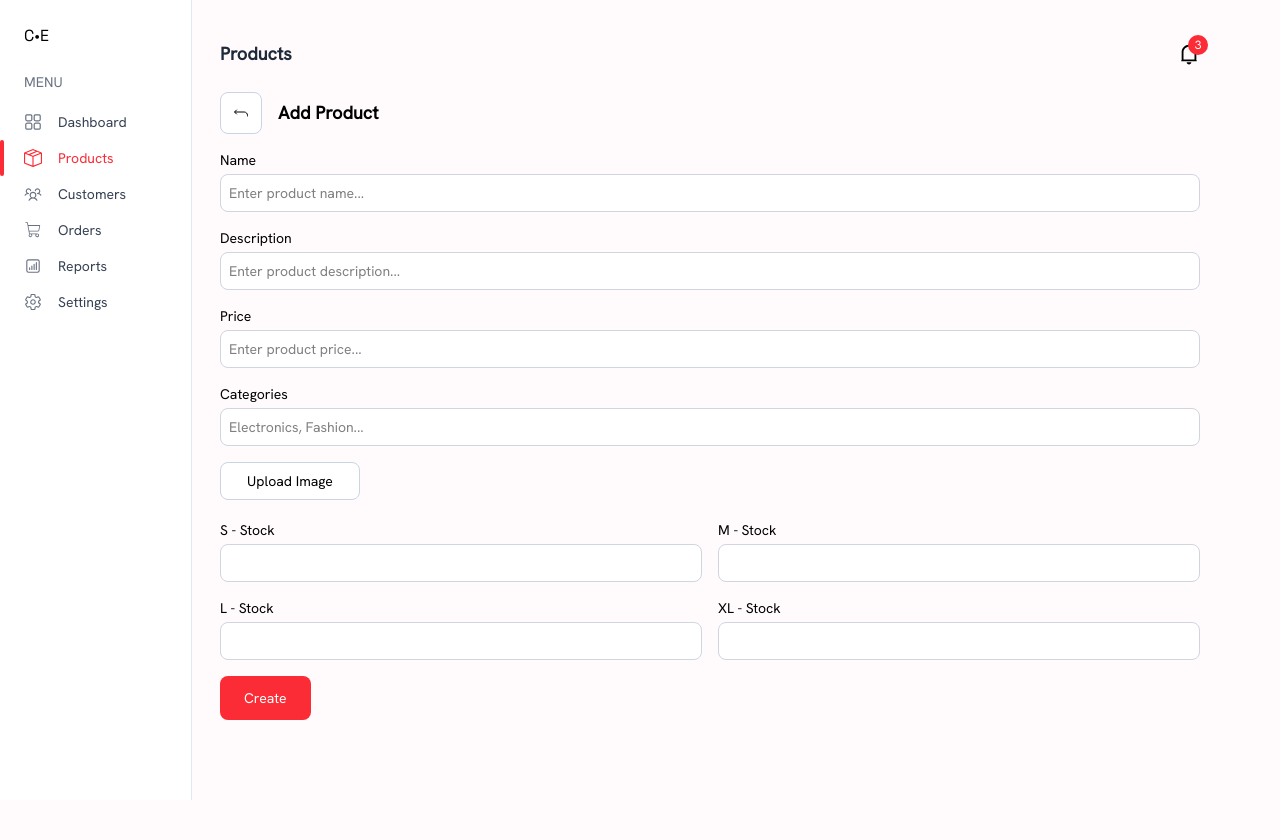
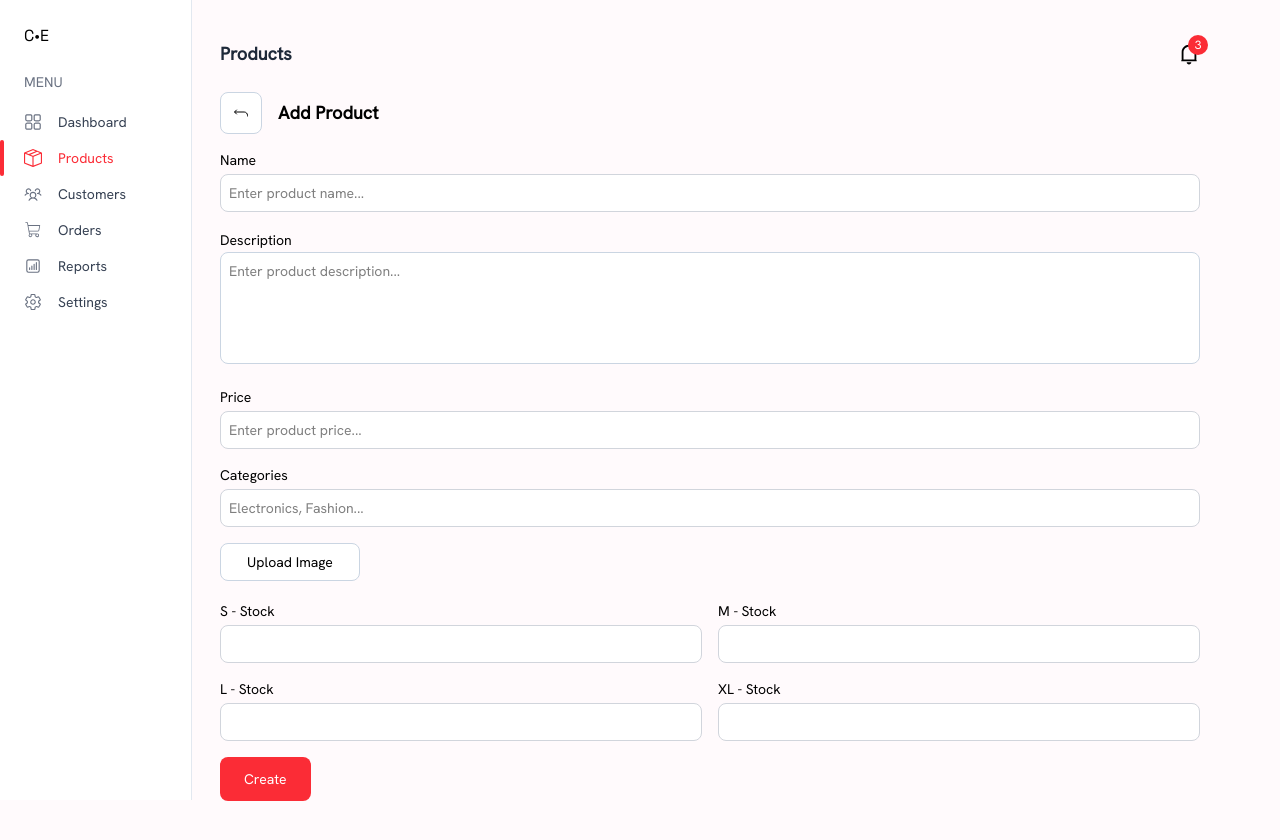
Before and after one commit to Haikal3003/cosplay-empire-ecommerce-frontend, a React (Vite) app: page /admin/products/add-product in a window 1280 px wide. Before the commit the page ends 800 px from the top, so only its background shows below. Built offline with nearby package versions, Linux system fonts and the light colour scheme; no server answers.

Commit message:
add react toastify

```diff
--- a/package.json
+++ b/package.json
@@ -23,6 +23,7 @@
     "react-dom": "^19.0.0",
     "react-icons": "^5.5.0",
     "react-router-dom": "^7.2.0",
+    "react-toastify": "^11.0.5",
     "tailwindcss": "^4.0.9"
   },
   "devDependencies": {
--- a/src/index.css
+++ b/src/index.css
@@ -20,6 +20,7 @@ textarea {
   outline: none;
 }
 
+/* input */
 input::-webkit-outer-spin-button,
 input::-webkit-inner-spin-button {
   -webkit-appearance: none;
@@ -33,3 +34,22 @@ input[type='number'] {
 input[type='file'] {
   display: none;
 }
+
+/* textarea */
+textarea::-webkit-scrollbar {
+  width: 4px;
+}
+
+textarea::-webkit-scrollbar-track {
+  background: #f1f1f1;
+  border-radius: 10px;
+}
+
+textarea::-webkit-scrollbar-thumb {
+  background: #888;
+  border-radius: 8px;
+}
+
+textarea::-webkit-scrollbar-thumb:hover {
+  background: #555;
+}
--- a/src/pages/admin/AddProduct.tsx
+++ b/src/pages/admin/AddProduct.tsx
@@ -4,8 +4,9 @@ import FormInput from '../../components/common/FormInput';
 import { ChangeEvent, FormEvent, useState } from 'react';
 import { AddProductPayload } from '../../utils/types';
 import { useMutation, useQueryClient } from '@tanstack/react-query';
+import { usePrefix } from '../../hooks/usePrefix';
 import api from '../../utils/api';
-import { usePrefix } from '../../hooks/usePrefix';
+import { toast } from 'react-toastify';
 
 type SizeTypes = 'S' | 'M' | 'L' | 'XL';
 
@@ -34,18 +35,22 @@ export default function AddProduct() {
       });
     },
     onSuccess: () => {
-      alert('Product added successfully!');
+      toast.success('Add product successfully!!!');
+
       setImagePreview(null);
+
       queryClient.invalidateQueries({ queryKey: ['products'] });
+
       navigate(`${prefix}/products`);
     },
     onError: (error) => {
-      alert(`Failed to add product: ${error.message}`);
+      const errorMessage = error?.message || 'Failed to add product';
+      toast.error(`Error: ${errorMessage}`);
     },
   });
 
-  const handleChange = (e: ChangeEvent<HTMLInputElement>) => {
-    const { name, value, files, type } = e.target;
+  const handleChange = (e: ChangeEvent<HTMLInputElement | HTMLTextAreaElement>) => {
+    const { name, value, files, type } = e.target as HTMLInputElement;
 
     if (files && files[0]) {
       const file = files[0];
@@ -99,7 +104,10 @@ export default function AddProduct() {
       <form className="space-y-4" onSubmit={handleSubmit}>
         <FormInput id="name" name="name" label="Name" type="text" labelClassName="text-sm" inputClassName="text-sm" placeholder="Enter product name..." onChange={handleChange} />
 
-        <FormInput id="description" name="description" label="Description" type="text" labelClassName="text-sm" inputClassName="text-sm" placeholder="Enter product description..." onChange={handleChange} />
+        <div>
+          <label className="text-sm">Description</label>
+          <textarea id="description" name="description" className="w-full bg-white p-2 h-28 rounded-lg border border-slate-300 resize-none text-sm" placeholder="Enter product description..." onChange={handleChange}></textarea>
+        </div>
 
         <FormInput id="price" name="price" label="Price" type="number" labelClassName="text-sm" inputClassName="text-sm" placeholder="Enter product price..." onChange={handleChange} />
 
--- a/src/pages/admin/layout.tsx
+++ b/src/pages/admin/layout.tsx
@@ -1,11 +1,13 @@
 import { Outlet } from 'react-router-dom';
 import Sidebar from '../../components/layout/Sidebar';
 import AdminHeader from '../../components/layout/AdminHeader';
+import { ToastContainer } from 'react-toastify';
 
 export default function AdminLayout() {
   return (
     <>
       <Sidebar />
+      <ToastContainer />
       <div className="pl-[220px] py-[40px] pr-[80px]">
         <AdminHeader />
         <Outlet />
```
Also changed, not shown: 1 other file (tests, documents, lock files or other folders).
